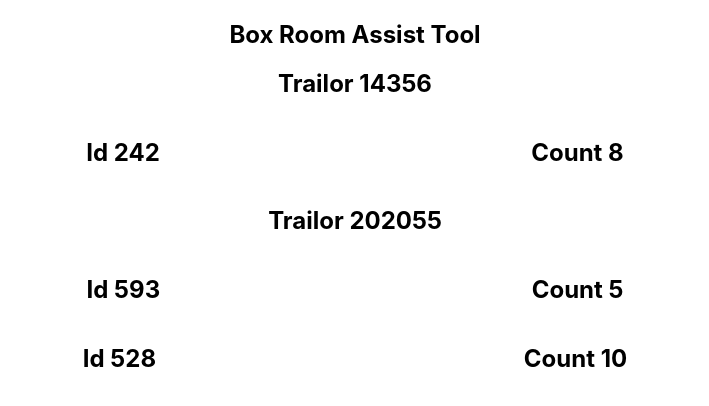
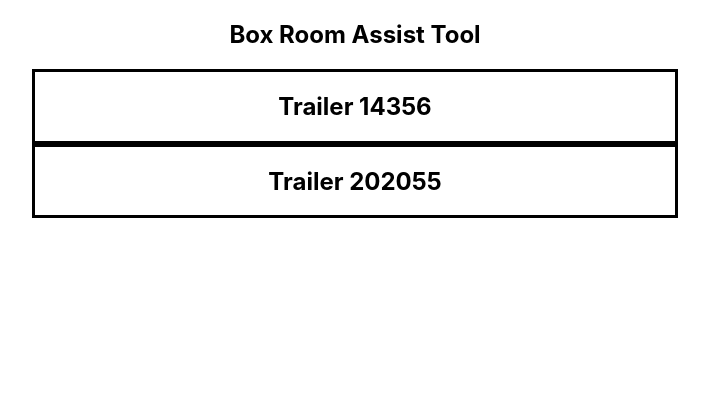
Before and after one commit to AasaChristian/box-rom, a React (Create React App) app: page / in a window 1280 px wide. Shown: the top 406 px of the page, without its empty margins (285-994 px from the left). Built offline with nearby package versions, Linux system fonts and the light colour scheme.

Commit message:
added border and display flex to trailer list

```diff
--- a/src/components/truck/Truck.js
+++ b/src/components/truck/Truck.js
@@ -2,6 +2,7 @@ import Load from "./Load";
 
 
 function Truck() {
+    // yard dummy data
     const yard = [
         {trailer: 14356,
         load:[ [242,8]]},
@@ -11,15 +12,20 @@ function Truck() {
   return (
 
     <div>
+        {/* mao thrue the yard object container all trailers and load */}
         {yard.map((x, i) => {
             console.log(x, "x")
 
             return(
-                <section key = {i}>
-                    <div><h1>Trailor {x.trailer}</h1> </div>
-                    <Load
+                // key is array index
+                <section key = {i} style={{display: 'flex', justifyContent: "center"}}>
+                    {/* x.tralor is the trailer id */}
+                    <div style={{border: "solid black 3px", width: "50%", display: 'flex', justifyContent: "center"}}><h1>Trailer {x.trailer}</h1> </div>
+                    {/* Load componenet to map and show each idividual load */}
+                    {/* <Load
+                    // each load passed as props to load cmponenet
                     load = {x.load}
-                    />
+                    />                   */}
                 </section>
             )
         })}
```
